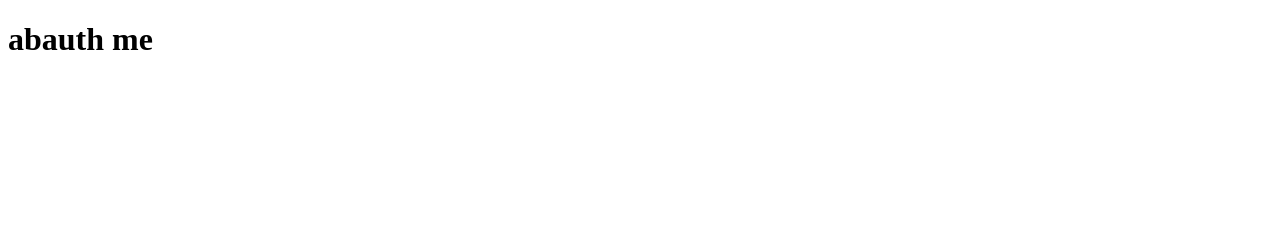
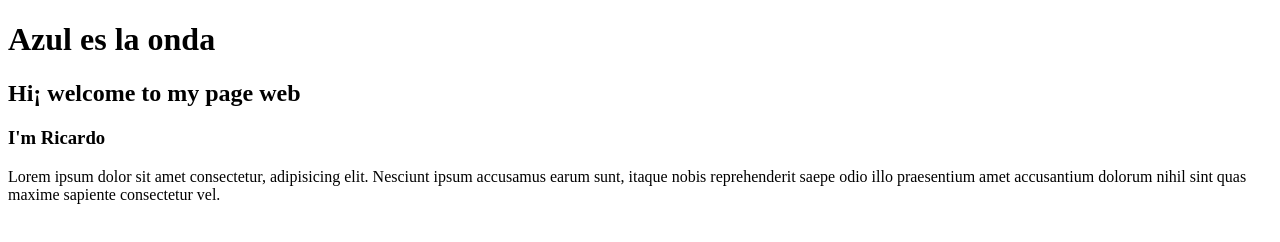
Before and after one commit to 3fr3n78/git-desarrollo, a plain HTML site: page index.html in a window 1280 px wide. Drawn offline with Linux system fonts and the light colour scheme.

Commit message:
added welcome to my page web

```diff
--- a/index.html
+++ b/index.html
@@ -7,7 +7,12 @@
 </head>
 <body>
 
-    <h1> abauth me</h1>
+    <h1> Azul es la onda</h1>
+    <h2> Hi¡ welcome to my page web</h2>
+    <h3> I'm <span>Ricardo</span></h3>
+    <p> Lorem ipsum dolor sit amet consectetur, adipisicing elit. Nesciunt ipsum accusamus earum sunt,
+        itaque nobis reprehenderit saepe odio illo praesentium amet accusantium
+        dolorum nihil sint quas maxime sapiente consectetur vel.</p>
 
 </body>
 </html>
```
Also changed, not shown: information.txt.
